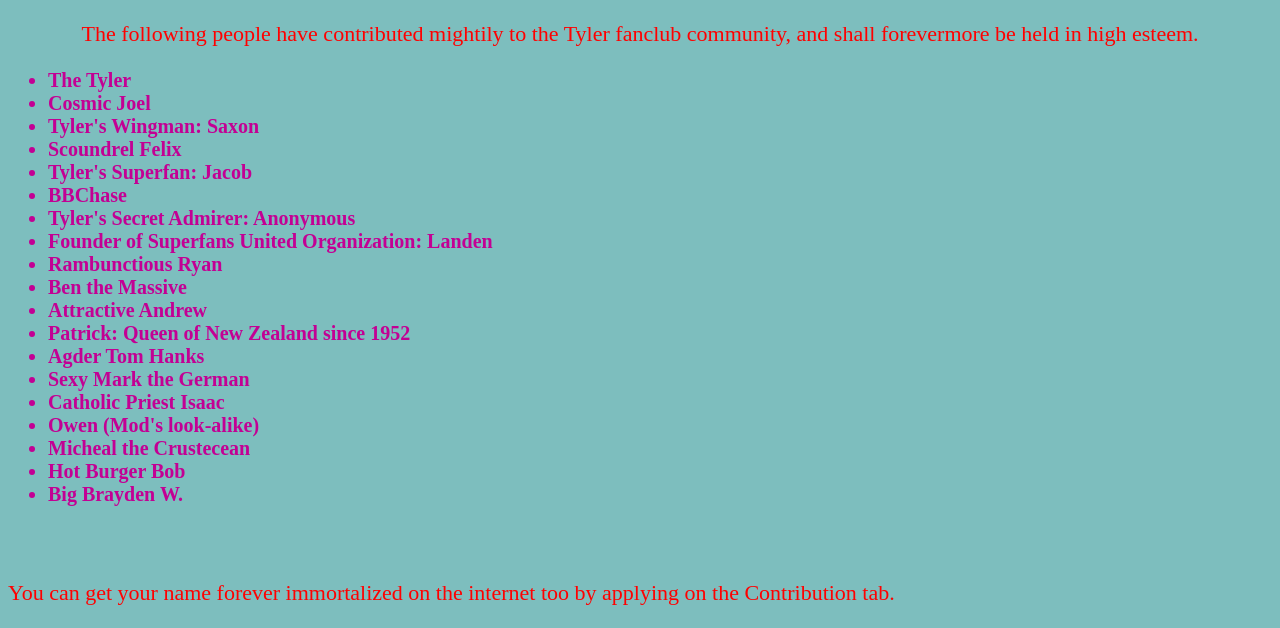
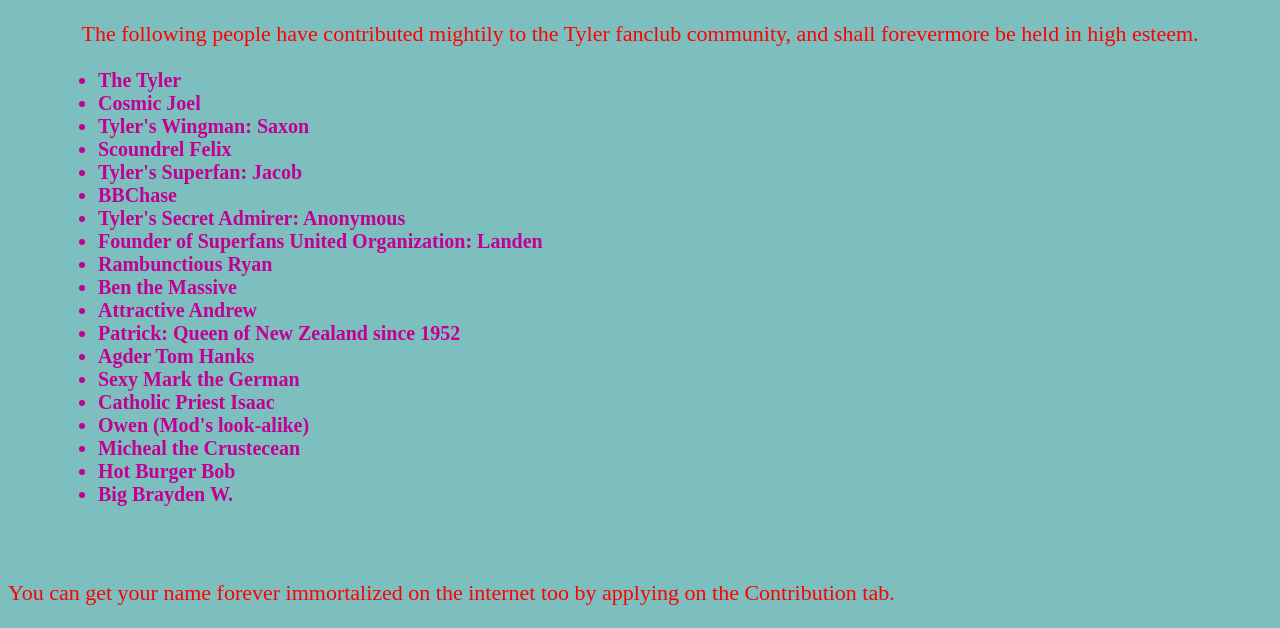
Before and after one commit to joelsites/joelsites.github.io, a plain HTML site: page Members.html in a window 1280 px wide. Shown: the part 172-800 px from the top of the page. Drawn offline with Linux system fonts and the light colour scheme.

Commit message:
Update style.css

```diff
--- a/style.css
+++ b/style.css
@@ -27,7 +27,11 @@ p, li{
 
 color: #c30094;
   font-weight: bold;
+}
 
+
+ul{
+  margin-left: 50px;
 }
 
 .membersintro {
```
